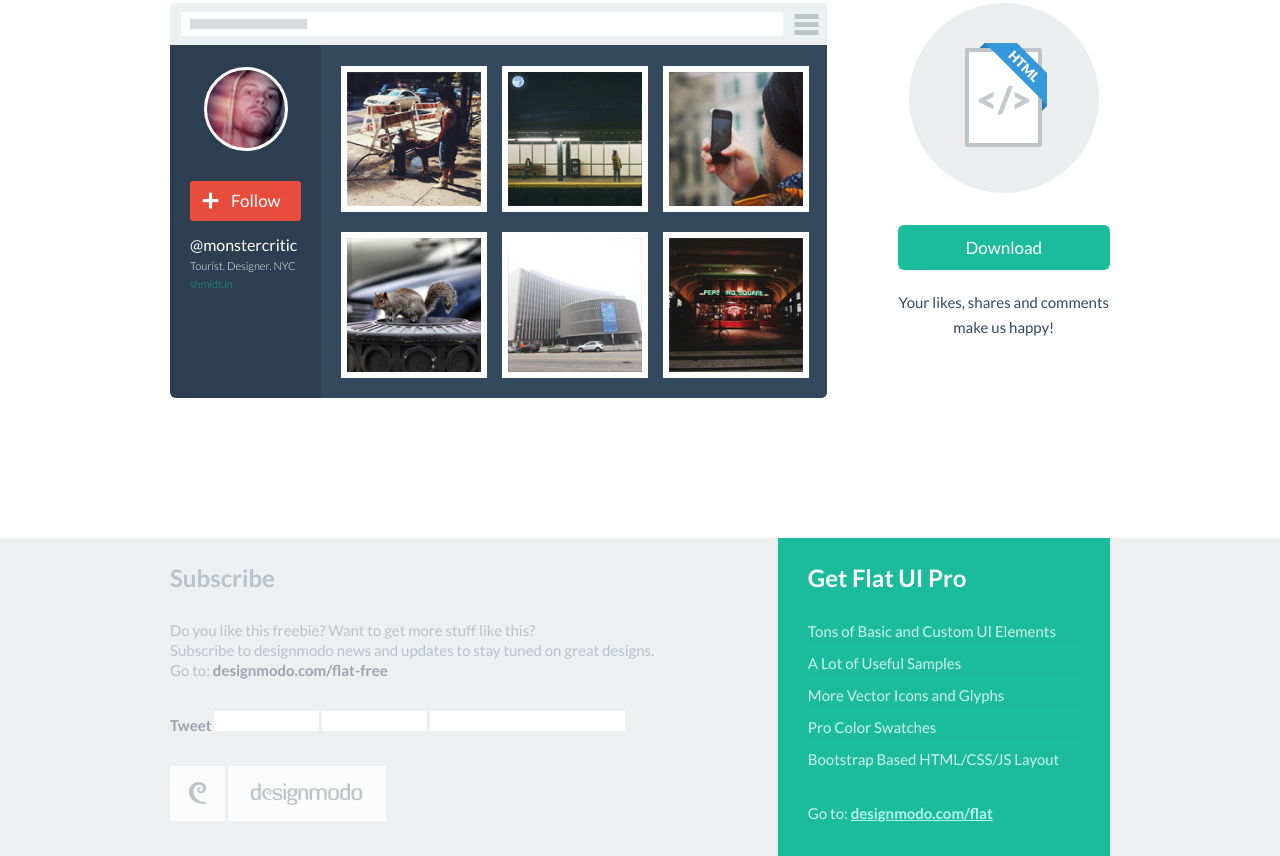
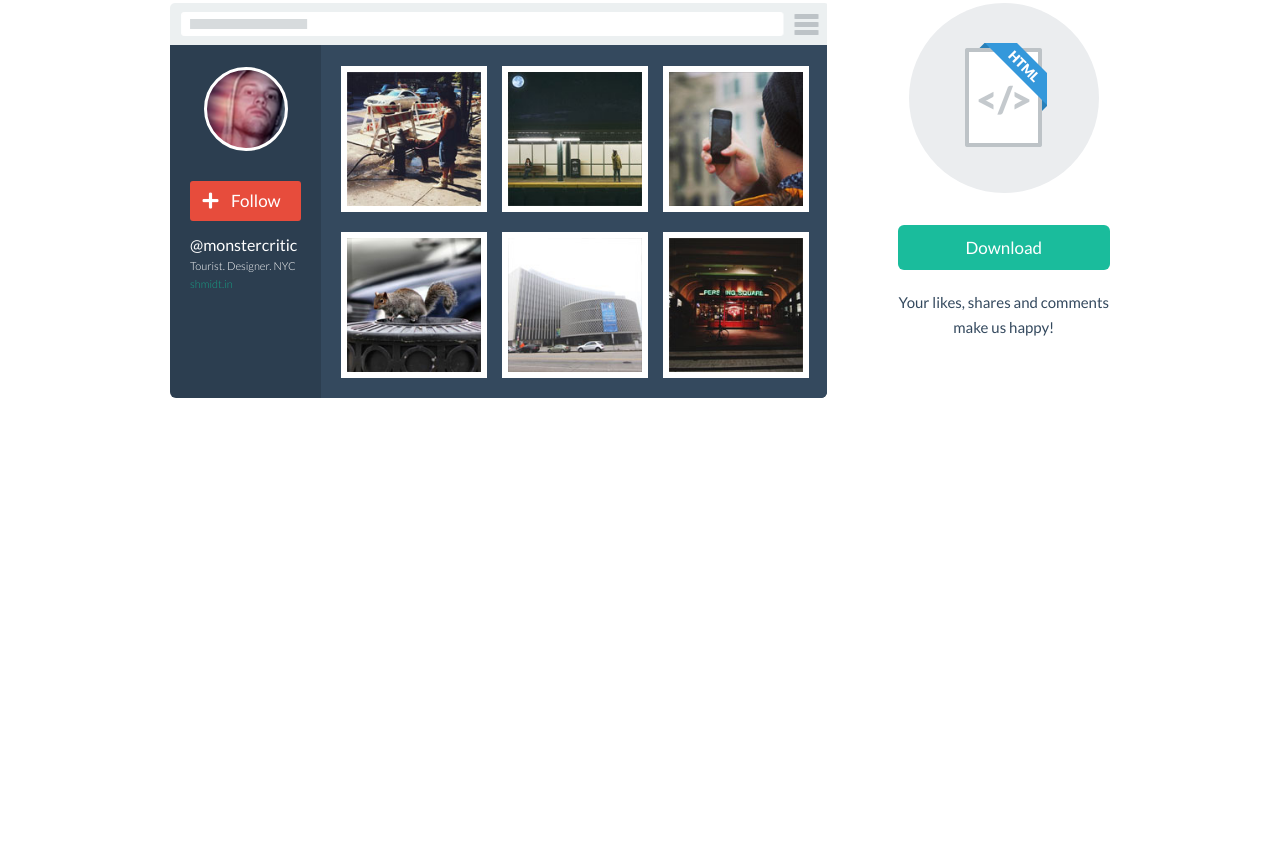
Before and after one commit to JoyAu/JoyUI, a website: page index.html in a window 1280 px wide. Shown: the part 6814-7670 px from the top of the page. After the commit the page ends 7352 px from the top, so only its background shows below. Drawn offline with Linux system fonts and the light colour scheme.

Commit message:
Update index.html

```diff
--- a/index.html
+++ b/index.html
@@ -790,46 +790,6 @@
 
     </div> <!-- /container -->
 
-    <footer>
-      <div class="container">
-        <div class="row">
-          <div class="col-xs-7">
-            <h3 class="footer-title">Subscribe</h3>
-            <p>Do you like this freebie? Want to get more stuff like this?<br/>
-              Subscribe to designmodo news and updates to stay tuned on great designs.<br/>
-              Go to: <a href="http://designmodo.com/flat-free" target="_blank">designmodo.com/flat-free</a>
-            </p>
-
-            <p class="pvl">
-              <a href="https://twitter.com/share" class="twitter-share-button" data-url="http://designmodo.com/flat-free/" data-text="Flat UI Free - PSD&amp;amp;HTML User Interface Kit" data-via="designmodo">Tweet</a>
-							<script>!function(d,s,id){var js,fjs=d.getElementsByTagName(s)[0],p=/^http:/.test(d.location)?'http':'https';if(!d.getElementById(id)){js=d.createElement(s);js.id=id;js.src=p+'://platform.twitter.com/widgets.js';fjs.parentNode.insertBefore(js,fjs);}}(document, 'script', 'twitter-wjs');</script>
-              <iframe src="#" height="20" width="107" frameborder="0" scrolling="0" style="width:105px; height: 20px;" allowTransparency="true"></iframe>
-              <iframe src="#" height="20" width="107" frameborder="0" scrolling="0" style="width:105px; height: 20px;" allowTransparency="true"></iframe>
-              <iframe src="#" height="20" width="195" frameborder="0" scrolling="0" style="width:195px; height: 20px;" allowTransparency="true"></iframe>
-            </p>
-
-            <a class="footer-brand" href="http://designmodo.com" target="_blank">
-              <img src="docs/assets/img/footer/logo.png" alt="Designmodo.com" />
-            </a>
-          </div> <!-- /col-xs-7 -->
-
-          <div class="col-xs-5">
-            <div class="footer-banner">
-              <h3 class="footer-title">Get Flat UI Pro</h3>
-              <ul>
-                <li>Tons of Basic and Custom UI Elements</li>
-                <li>A Lot of Useful Samples</li>
-                <li>More Vector Icons and Glyphs</li>
-                <li>Pro Color Swatches</li>
-                <li>Bootstrap Based HTML/CSS/JS Layout</li>
-              </ul>
-              Go to: <a href="http://designmodo.com/flat" target="_blank">designmodo.com/flat</a>
-            </div>
-          </div>
-        </div>
-      </div>
-    </footer>
-
     <script src="dist/js/vendor/jquery.min.js"></script>
     <script src="dist/js/vendor/video.js"></script>
     <script src="dist/js/flat-ui.min.js"></script>
```
